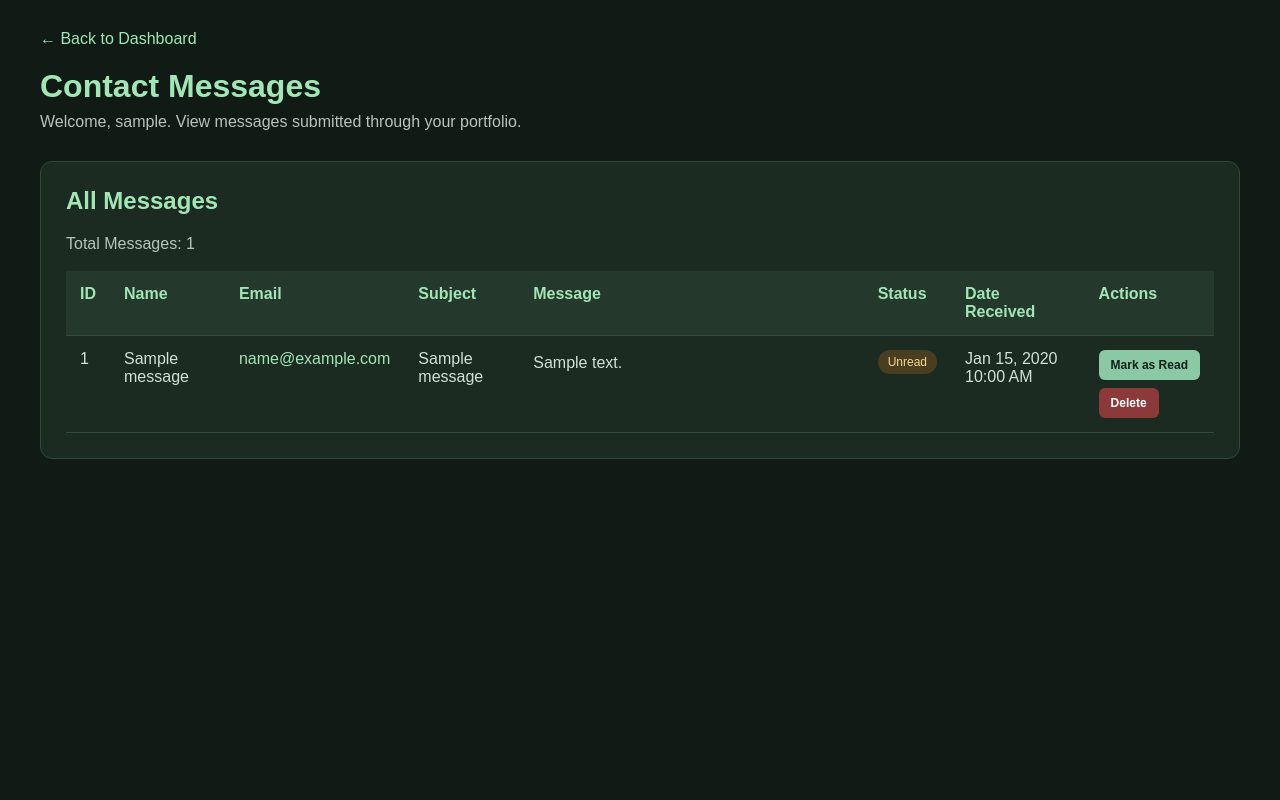
After one commit to buenavistaarvin27-ux/Arvin, a PHP site: page /admin/messages.php in a window 1280 px wide. The commit adds this page. Run offline with PHP 8.4, Linux system fonts and the light colour scheme; the visitor is signed in with stand-in values (Sample User, id 1); tables that the repository leaves empty or names only in its code hold one stand-in row (values such as "Sample post"); a stand-in replaces the project's code that opens the database connection.

Commit message:
Add admin contact message management

```diff
--- /dev/null
+++ b/admin/messages.php
@@ -0,0 +1,457 @@
+<?php
+require_once __DIR__ . "/../includes/auth.php";
+requireAdmin();
+
+require_once __DIR__ . "/../config/database.php";
+
+// Get all contact messages
+try {
+    $stmt = $pdo->query("
+        SELECT *
+        FROM contact_messages
+        ORDER BY created_at DESC
+    ");
+
+    $messages = $stmt->fetchAll();
+
+} catch (PDOException $e) {
+    error_log("Contact messages loading failed: " . $e->getMessage());
+    $messages = [];
+    $databaseError = true;
+}
+
+// Safely display database values
+function escape($value) {
+    return htmlspecialchars((string) ($value ?? ''), ENT_QUOTES, 'UTF-8');
+}
+
+$username = escape($_SESSION['admin_username'] ?? 'Admin');
+
+// Status notifications
+$statusMessages = [
+    'read' => 'Message successfully marked as read.',
+    'deleted' => 'Message successfully deleted.',
+    'invalid_token' => 'Security validation failed. Please try again.',
+    'invalid_id' => 'Invalid message ID.',
+    'not_found' => 'The selected message was not found.',
+    'error' => 'Something went wrong. Please try again.'
+];
+
+$status = $_GET['status'] ?? '';
+$notification = $statusMessages[$status] ?? '';
+?>
+
+<!DOCTYPE html>
+<html lang="en">
+<head>
+    <meta charset="UTF-8">
+    <meta name="viewport" content="width=device-width, initial-scale=1.0">
+
+    <title>Contact Messages | Admin</title>
+
+    <style>
+        * {
+            margin: 0;
+            padding: 0;
+            box-sizing: border-box;
+        }
+
+        body {
+            font-family: Arial, sans-serif;
+            background: #101b16;
+            color: #f1f5f2;
+            min-height: 100vh;
+            padding: 30px;
+        }
+
+        .container {
+            max-width: 1200px;
+            margin: auto;
+        }
+
+        .header {
+            display: flex;
+            justify-content: space-between;
+            align-items: center;
+            flex-wrap: wrap;
+            gap: 15px;
+            margin-bottom: 30px;
+        }
+
+        h1 {
+            color: #a3e6b5;
+            margin-bottom: 8px;
+        }
+
+        .subtitle {
+            color: #b5c5bb;
+        }
+
+        .back-link {
+            display: inline-block;
+            margin-bottom: 20px;
+            color: #a3e6b5;
+            text-decoration: none;
+        }
+
+        .back-link:hover {
+            text-decoration: underline;
+        }
+
+        .card {
+            background: #1b2b22;
+            border: 1px solid #304b39;
+            border-radius: 12px;
+            padding: 25px;
+        }
+
+        .card h2 {
+            color: #a3e6b5;
+            margin-bottom: 20px;
+        }
+
+        .table-wrapper {
+            overflow-x: auto;
+        }
+
+        table {
+            width: 100%;
+            border-collapse: collapse;
+            min-width: 1100px;
+        }
+
+        th, td {
+            padding: 14px;
+            text-align: left;
+            border-bottom: 1px solid #304b39;
+            vertical-align: top;
+        }
+
+        th {
+            color: #a3e6b5;
+            background: #24382b;
+        }
+
+        td {
+            color: #d4dfd7;
+        }
+
+        .message-preview {
+            width: 100%;
+            max-width: 350px;
+            white-space: normal;
+            overflow-wrap: anywhere;
+            word-break: normal;
+            text-align: left;
+            line-height: 1.6;
+        }
+
+        th:nth-child(5),
+        td:nth-child(5) {
+            width: 30%;
+            text-align: left;
+        }
+
+        .status {
+            display: inline-block;
+            padding: 5px 10px;
+            border-radius: 20px;
+            font-size: 12px;
+            white-space: nowrap;
+        }
+
+        .unread {
+            background: #493d22;
+            color: #f5d98a;
+        }
+
+        .read {
+            background: #244b32;
+            color: #a3e6b5;
+        }
+
+        .edit-btn {
+            padding: 8px 12px;
+            background: #8bc9a5;
+            color: #102219;
+            border: none;
+            border-radius: 6px;
+            font-size: 12px;
+            font-weight: bold;
+            cursor: pointer;
+            white-space: nowrap;
+        }
+
+        .edit-btn:hover {
+            background: #a2dbb8;
+        }
+
+        .delete-btn {
+            padding: 8px 12px;
+            background: #8b3939;
+            color: #ffffff;
+            border: none;
+            border-radius: 6px;
+            font-size: 12px;
+            font-weight: bold;
+            cursor: pointer;
+            white-space: nowrap;
+        }
+
+        .delete-btn:hover {
+            background: #a74747;
+        }
+
+        .actions {
+            display: flex;
+            flex-direction: column;
+            align-items: flex-start;
+            gap: 8px;
+        }
+
+        .empty-message {
+            text-align: center;
+            padding: 35px;
+            color: #b5c5bb;
+        }
+
+        .error-message {
+            color: #ffb5ae;
+            padding: 20px;
+            background: #49302d;
+            border-radius: 8px;
+        }
+
+        .message-count {
+            color: #b5c5bb;
+            margin-bottom: 18px;
+        }
+
+        .email-link {
+            color: #a3e6b5;
+            text-decoration: none;
+        }
+
+        .email-link:hover {
+            text-decoration: underline;
+        }
+
+        .notification {
+            padding: 14px;
+            margin-bottom: 20px;
+            border-radius: 8px;
+            background: #244b32;
+            color: #a3e6b5;
+        }
+
+        .notification.error {
+            background: #49302d;
+            color: #ffb5ae;
+        }
+
+        @media (max-width: 600px) {
+            body {
+                padding: 15px;
+            }
+
+            .card {
+                padding: 15px;
+            }
+        }
+    </style>
+</head>
+
+<body>
+
+<main class="container">
+
+    <a href="dashboard.php" class="back-link">
+        &larr; Back to Dashboard
+    </a>
+
+    <header class="header">
+        <div>
+            <h1>Contact Messages</h1>
+            <p class="subtitle">
+                Welcome, <?php echo $username; ?>.
+                View messages submitted through your portfolio.
+            </p>
+        </div>
+    </header>
+
+    <section class="card">
+
+        <h2>All Messages</h2>
+
+        <?php if ($notification): ?>
+
+            <div class="notification <?php echo in_array($status, ['invalid_token', 'invalid_id', 'not_found', 'error'], true) ? 'error' : ''; ?>">
+                <?php echo escape($notification); ?>
+            </div>
+
+        <?php endif; ?>
+
+        <p class="message-count">
+            Total Messages: <?php echo count($messages); ?>
+        </p>
+
+        <?php if (!empty($databaseError)): ?>
+
+            <p class="error-message">
+                Unable to load contact messages.
+                Please check your database connection.
+            </p>
+
+        <?php elseif (count($messages) > 0): ?>
+
+            <div class="table-wrapper">
+
+                <table>
+                    <thead>
+                        <tr>
+                            <th>ID</th>
+                            <th>Name</th>
+                            <th>Email</th>
+                            <th>Subject</th>
+                            <th>Message</th>
+                            <th>Status</th>
+                            <th>Date Received</th>
+                            <th>Actions</th>
+                        </tr>
+                    </thead>
+
+                    <tbody>
+
+                        <?php foreach ($messages as $message): ?>
+
+                            <tr>
+                                <td>
+                                    <?php echo (int) $message['id']; ?>
+                                </td>
+
+                                <td>
+                                    <?php echo escape($message['name']); ?>
+                                </td>
+
+                                <td>
+                                    <a
+                                        class="email-link"
+                                        href="mailto:<?php echo escape($message['email']); ?>"
+                                    >
+                                        <?php echo escape($message['email']); ?>
+                                    </a>
+                                </td>
+
+                                <td>
+                                    <?php
+                                    echo !empty($message['subject'])
+                                        ? escape($message['subject'])
+                                        : 'No subject';
+                                    ?>
+                                </td>
+
+                                <td>
+                                    <div class="message-preview">
+                                        <?php echo escape($message['message']); ?>
+                                    </div>
+                                </td>
+
+                                <td>
+                                    <span class="status <?php echo escape($message['status']); ?>">
+                                        <?php echo escape(ucfirst($message['status'])); ?>
+                                    </span>
+                                </td>
+
+                                <td>
+                                    <?php
+                                    echo !empty($message['created_at'])
+                                        ? escape(date(
+                                            'M d, Y h:i A',
+                                            strtotime($message['created_at'])
+                                        ))
+                                        : 'N/A';
+                                    ?>
+                                </td>
+
+                                <td>
+                                    <div class="actions">
+
+                                        <?php if ($message['status'] === 'unread'): ?>
+
+                                            <form
+                                                method="POST"
+                                                action="mark-message-read.php"
+                                            >
+                                                <input
+                                                    type="hidden"
+                                                    name="csrf_token"
+                                                    value="<?php echo escape($_SESSION['csrf_token']); ?>"
+                                                >
+
+                                                <input
+                                                    type="hidden"
+                                                    name="id"
+                                                    value="<?php echo (int) $message['id']; ?>"
+                                                >
+
+                                                <button type="submit" class="edit-btn">
+                                                    Mark as Read
+                                                </button>
+                                            </form>
+
+                                        <?php else: ?>
+
+                                            <span class="status read">
+                                                Already Read
+                                            </span>
+
+                                        <?php endif; ?>
+
+                                        <form
+                                            method="POST"
+                                            action="delete-message.php"
+                                            onsubmit="return confirm('Are you sure you want to permanently delete this message?');"
+                                        >
+                                            <input
+                                                type="hidden"
+                                                name="csrf_token"
+                                                value="<?php echo escape($_SESSION['csrf_token']); ?>"
+                                            >
+
+                                            <input
+                                                type="hidden"
+                                                name="id"
+                                                value="<?php echo (int) $message['id']; ?>"
+                                            >
+
+                                            <button type="submit" class="delete-btn">
+                                                Delete
+                                            </button>
+                                        </form>
+
+                                    </div>
+                                </td>
+                            </tr>
+
+                        <?php endforeach; ?>
+
+                    </tbody>
+                </table>
+
+            </div>
+
+        <?php else: ?>
+
+            <div class="empty-message">
+                <h3>No Messages Found</h3>
+                <p>Messages submitted through your contact form will appear here.</p>
+            </div>
+
+        <?php endif; ?>
+
+    </section>
+
+</main>
+
+</body>
+</html>
```
Also changed, not shown: admin/dashboard.php (+128 -2 lines), admin/delete-message.php (added, +56 -0 lines), admin/mark-message-read.php (added, +52 -0 lines).
